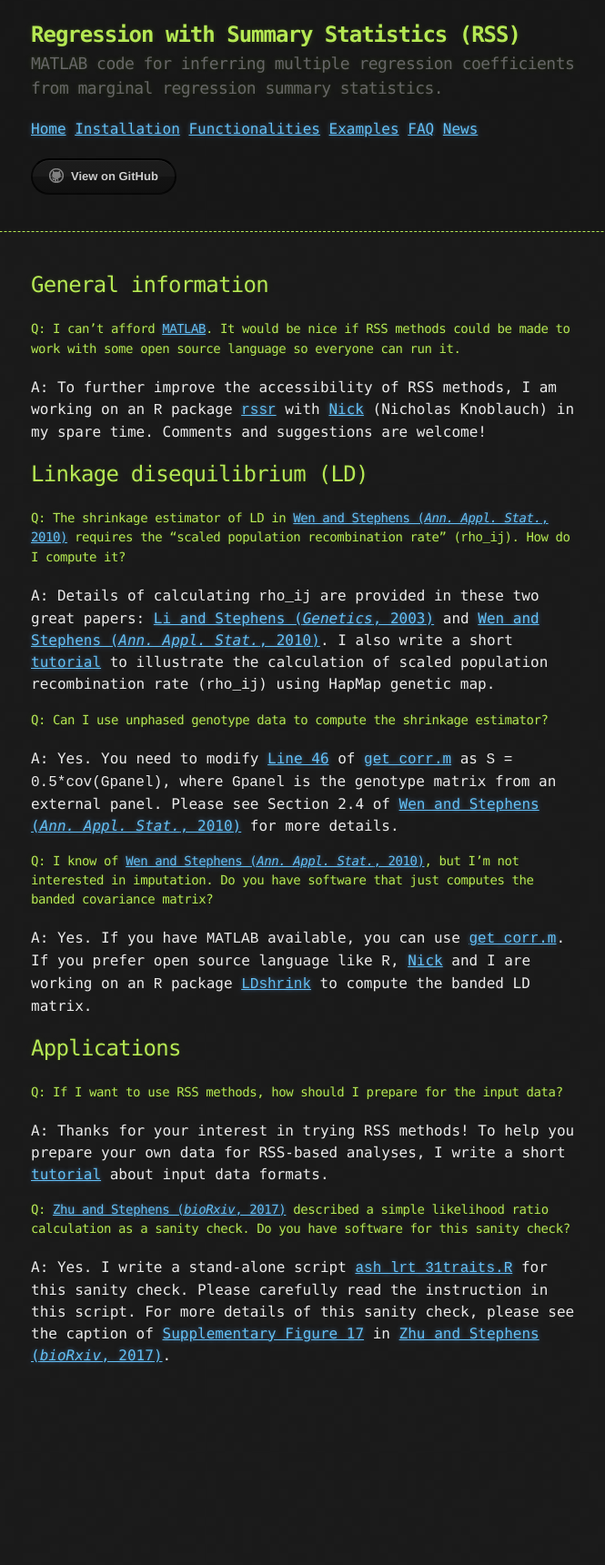
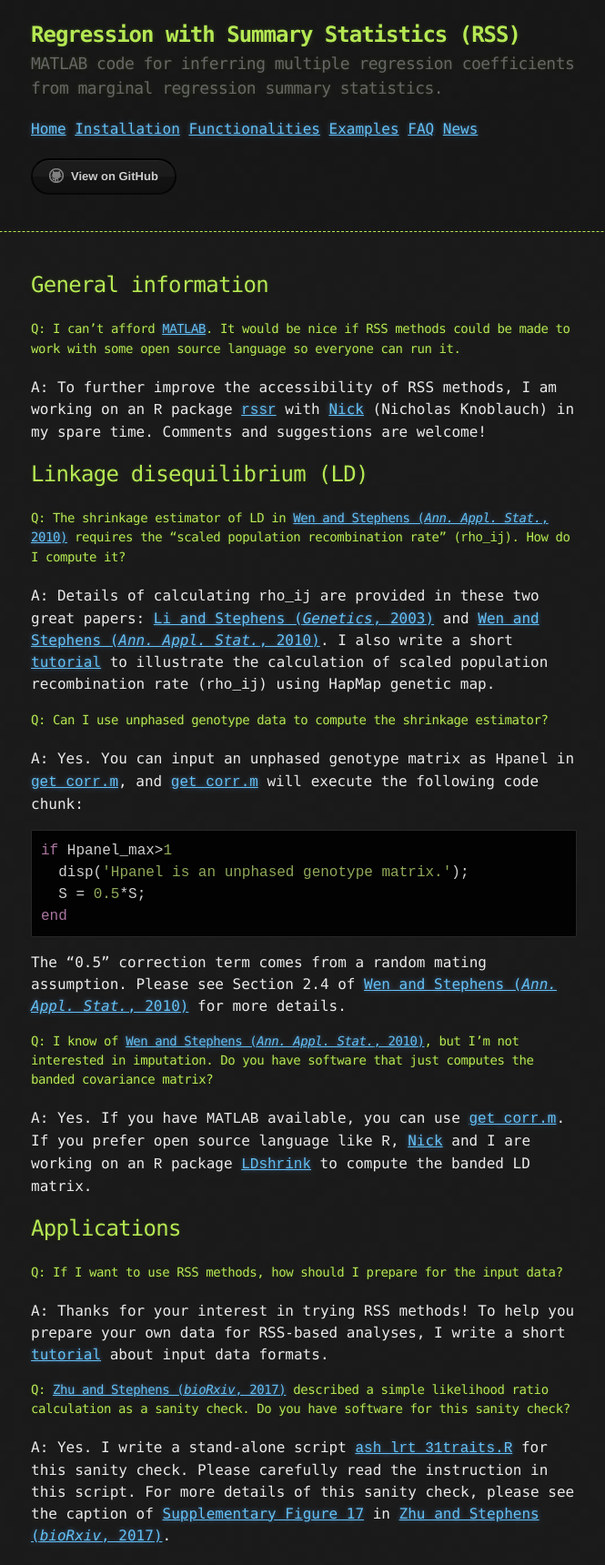
Before and after one commit to stephenslab/rss, a Jekyll site: the page built from docs/FAQ.md, in a window 1280 px wide. Shown: the whole page at 91% size, without its empty margins (306-971 px from the left). Built offline with Jekyll 4.4.1, drawn with Linux system fonts in a browser that asks for light colours; before the commit the page ends 1522 px from its top, so only the background shows below that.

Commit message:
update faq page in light of updated ld calculator

````diff
--- a/docs/FAQ.md
+++ b/docs/FAQ.md
@@ -31,8 +31,17 @@ scaled population recombination rate (`rho_ij`) using HapMap genetic map.
 
 #### Q: Can I use unphased genotype data to compute the shrinkage estimator?
 
-A: Yes. You need to modify [Line 46](https://github.com/stephenslab/rss/blob/master/misc/get_corr.m#L46)
-of [`get_corr.m`][] as `S = 0.5*cov(Gpanel)`, where `Gpanel` is the genotype matrix from an external panel.
+A: Yes. You can input an unphased genotype matrix as `Hpanel` in [`get_corr.m`][],
+and [`get_corr.m`][] will execute the following code chunk:
+
+```matlab
+if Hpanel_max>1
+  disp('Hpanel is an unphased genotype matrix.');
+  S = 0.5*S;
+end
+```
+
+The "0.5" correction term comes from a random mating assumption.
 Please see Section 2.4 of [Wen and Stephens (*Ann. Appl. Stat.*, 2010)][] for more details.
 
 #### Q: I know of [Wen and Stephens (*Ann. Appl. Stat.*, 2010)][], but I'm not interested in imputation. Do you have software that just computes the banded covariance matrix?
````
